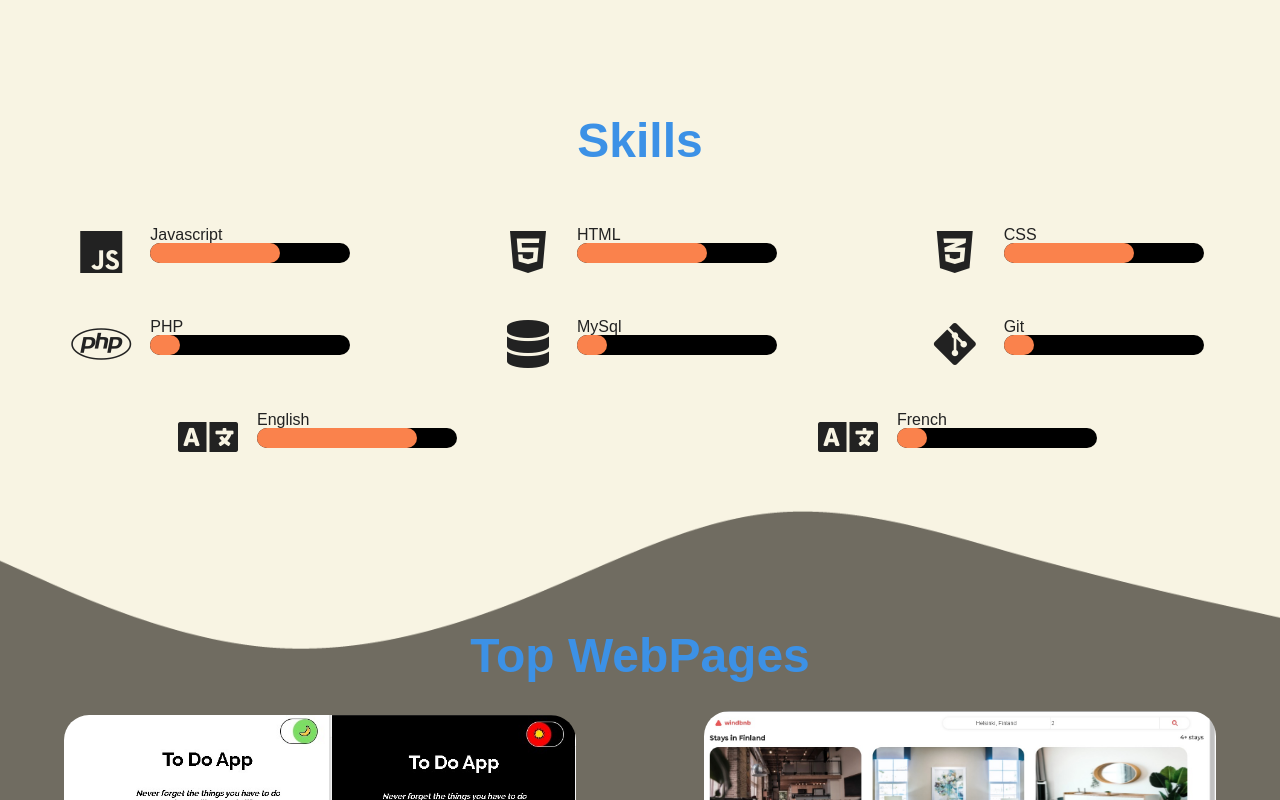
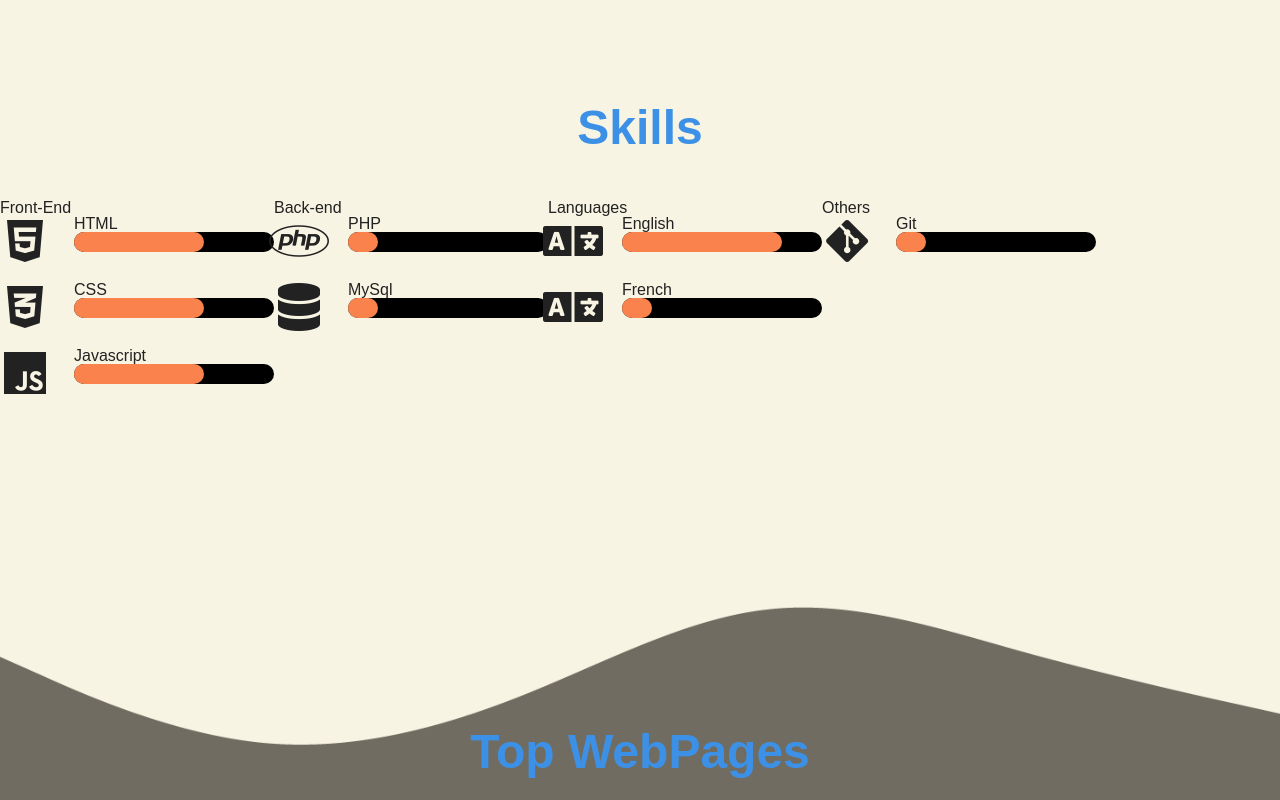
Before and after one commit to lexx54/Personal_Portfolio, a plain HTML site: page index.html in a window 1280 px wide. Shown: the part 696-1496 px from the top of the page. Drawn offline with nearby package versions, Linux system fonts and the light colour scheme; a web font is replaced by a local one.

Commit message:
change the elements organization in skill section

```diff
--- a/index.html
+++ b/index.html
@@ -43,15 +43,9 @@
     <main>
       <section class="skill-container" id="skills">
         <h2>Skills</h2>
-        <article>
-          <div class="logo-cont"><i class="fab fa-js"></i></div>
+        <section>
+          <h3>Front-End</h3>
           <div>
-            <h3>Javascript</h3>
-            <div class="bar-progress">
-              <div class="js-progress"></div>
-            </div>
-          </div>
-        </article>
             <article>
               <div class="logo-cont"><i class="fab fa-html5"></i></div>
               <div>
@@ -71,6 +65,20 @@
               </div>
             </article>
             <article>
+              <div class="logo-cont"><i class="fab fa-js"></i></div>
+              <div>
+                <h3>Javascript</h3>
+                <div class="bar-progress">
+                  <div class="js-progress"></div>
+                </div>
+              </div>
+            </article>
+          </div>
+        </section>
+        <section>
+          <h3>Back-end</h3>
+          <div>
+            <article>
               <div class="logo-cont"><i class="fab fa-php"></i></div>
               <div>
                 <h3>PHP</h3>
@@ -88,15 +96,11 @@
                 </div>
               </div>
             </article>
-        <article>
-          <div class="logo-cont"><i class="fab fa-git-alt"></i></div>
+          </div>
+        </section>
+        <section>
+          <h3>Languages</h3>
           <div>
-            <h3>Git</h3>
-            <div class="bar-progress">
-              <div class="git-progress"></div>
-            </div>
-          </div>
-        </article>
             <article>
               <div class="logo-cont"><i class="fas fa-language"></i></div>
               <div>
@@ -115,6 +119,22 @@
                 </div>
               </div>
             </article>
+          </div>
+        </section>
+        <section>
+          <h3>Others</h3>
+          <div>
+            <article>
+              <div class="logo-cont"><i class="fab fa-git-alt"></i></div>
+              <div>
+                <h3>Git</h3>
+                <div class="bar-progress">
+                  <div class="git-progress"></div>
+                </div>
+              </div>
+            </article>
+          </div>
+        </section>
       </section>
 
       <section class="fav-container" id="fav">
```
Lines whose indentation alone changed are shown as unchanged.
